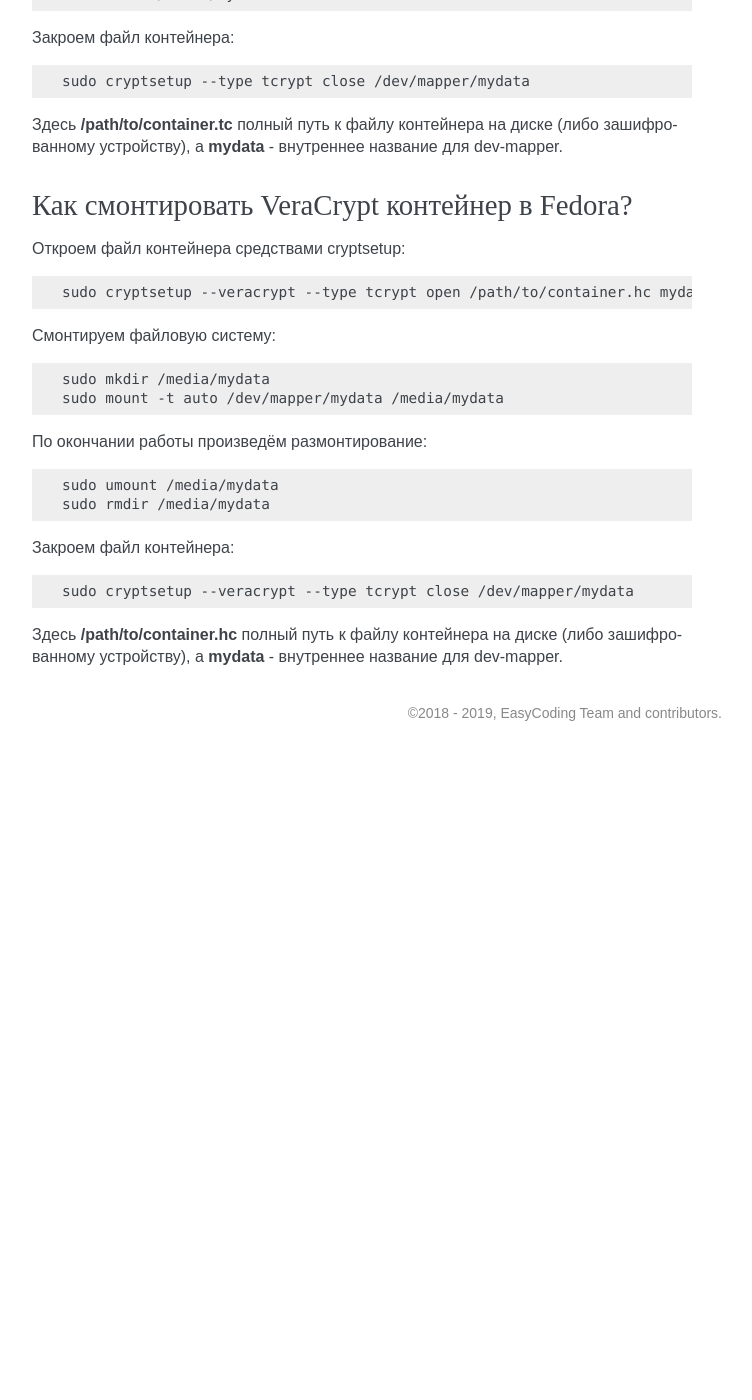
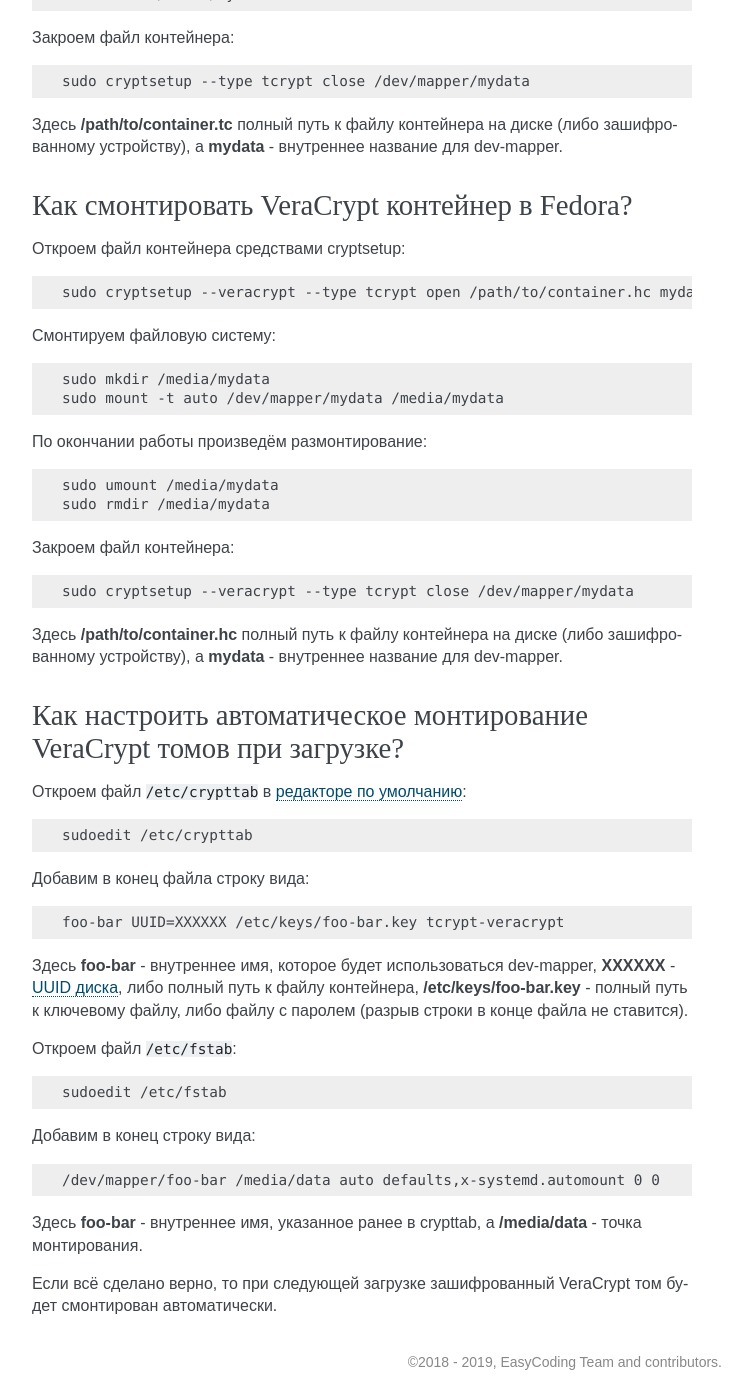
Before and after one commit to RussianFedora/FAQ, a Sphinx documentation site: the page built from source/security.rst, in a window 1280 px wide and 1400 px high, scrolled down 24255 px. Shown: the whole window, without its empty margins (388-1140 px from the left). Built offline with Sphinx 7.4.7, drawn with Linux system fonts in a browser that asks for light colours; before the commit the page ends 25006 px from its top, so only the background shows below that; some of the changed text lies outside the part shown.

Commit message:
Added question about auto mounting VeraCrypt volumes.

```diff
--- a/source/security.rst
+++ b/source/security.rst
@@ -1421,3 +1421,39 @@
     sudo cryptsetup --veracrypt --type tcrypt close /dev/mapper/mydata
 
 Здесь **/path/to/container.hc** полный путь к файлу контейнера на диске (либо зашифрованному устройству), а **mydata** - внутреннее название для dev-mapper.
+
+.. index:: encryption, cryptsetup, fstab, crypttab, veracrypt, truecrypt
+.. _veracrypt-auto:
+
+Как настроить автоматическое монтирование VeraCrypt томов при загрузке?
+===========================================================================
+
+Откроем файл ``/etc/crypttab`` в :ref:`редакторе по умолчанию <editor-selection>`:
+
+.. code-block:: text
+
+    sudoedit /etc/crypttab
+
+Добавим в конец файла строку вида:
+
+.. code-block:: text
+
+    foo-bar UUID=XXXXXX /etc/keys/foo-bar.key tcrypt-veracrypt
+
+Здесь **foo-bar** - внутреннее имя, которое будет использоваться dev-mapper, **XXXXXX** - :ref:`UUID диска <get-uuid>`, либо полный путь к файлу контейнера, **/etc/keys/foo-bar.key** - полный путь к ключевому файлу, либо файлу с паролем (разрыв строки в конце файла не ставится).
+
+Откроем файл ``/etc/fstab``:
+
+.. code-block:: text
+
+    sudoedit /etc/fstab
+
+Добавим в конец строку вида:
+
+.. code-block:: text
+
+    /dev/mapper/foo-bar /media/data auto defaults,x-systemd.automount 0 0
+
+Здесь **foo-bar** - внутреннее имя, указанное ранее в crypttab, а **/media/data** - точка монтирования.
+
+Если всё сделано верно, то при следующей загрузке зашифрованный VeraCrypt том будет смонтирован автоматически.
```
